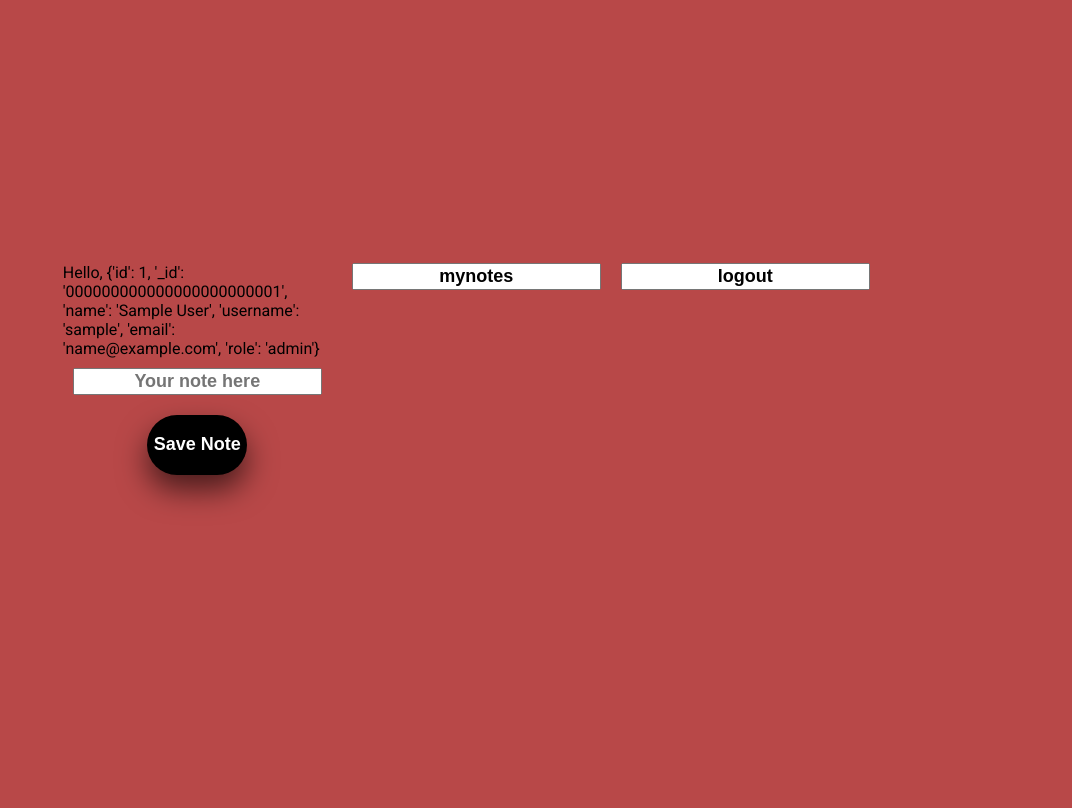
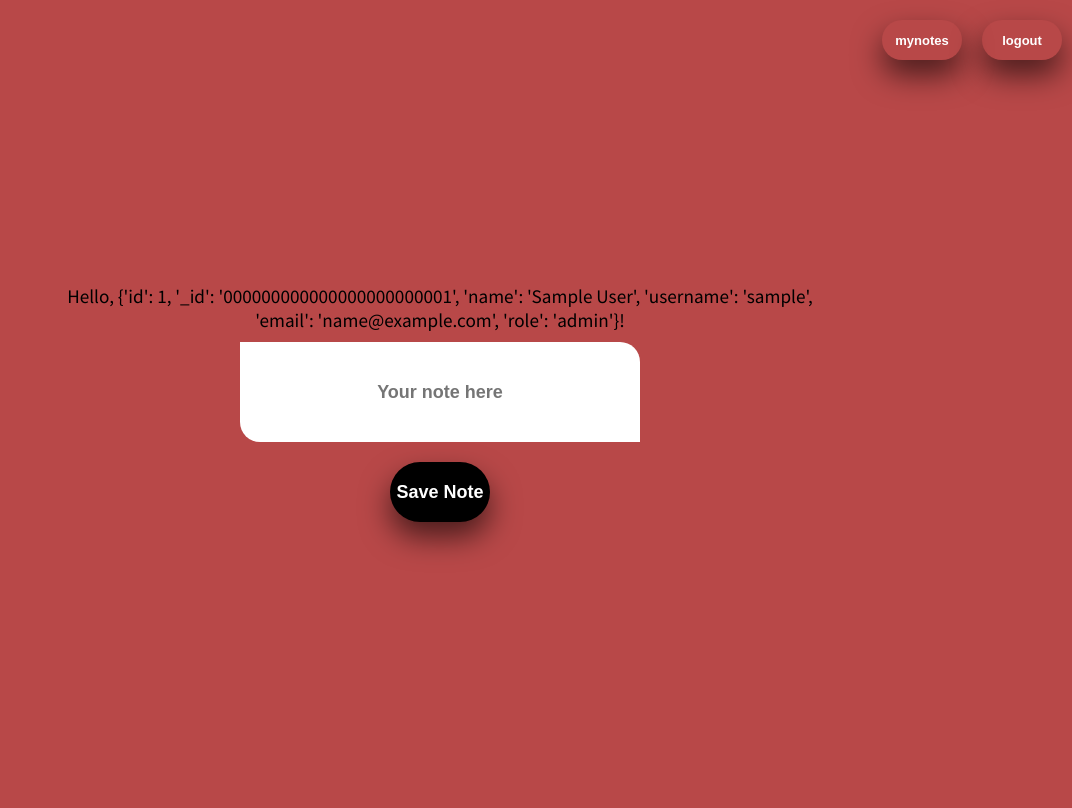
Before and after one commit to Phyvoz/Database-Project-2023, a Flask app: page /user in a window 1280 px wide. Shown: the whole page, without its empty margins (208-1280 px from the left). Before the commit the page ends 508 px from the top, so only its background shows below. Run offline with Flask 2, Linux system fonts and the light colour scheme; the visitor is signed in with stand-in values (Sample User, id 1).

Commit message:
UI fixes

```diff
--- a/main.py
+++ b/main.py
@@ -19,7 +19,7 @@ def encryptData(password):
 
 @app.route("/")
 def home():
-    return render_template('index.html', content='Testing')
+    return redirect(url_for('login'))
 
 @app.route("/login", methods=['POST', 'GET'])
 def login():
--- a/static/css/styles.css
+++ b/static/css/styles.css
@@ -1,6 +1,15 @@
-body {font-family: 'Roboto', sans-serif;
+html,body {
+    width: 100%;
+    height: 100%;
+}
+
+body {font-family: 'Source Sans Pro', sans-serif;
 background-color: rgb(184, 72, 72);
-color: black;}
+color: black;
+display: flex;
+justify-content: center;
+align-items: center;
+}
 
 form {display: flex;
 flex-direction: row;
@@ -8,7 +17,8 @@ flex-wrap: wrap;
 margin: 10px;
 justify-content: center;}
 
-p {margin: 0;}
+p {margin: 0;
+font-size: larger;}
 
 input {margin: 10;
 text-align: center;
@@ -20,6 +30,7 @@ div {display: flex;
 flex-direction: row;
 justify-content: space-around;
 margin: 20%;
+text-align: center;
 }
 
 h1 {display: flex;
@@ -43,3 +54,60 @@ border: transparent;}
 height: 60;
 border-radius: 30px;
 border: transparent;}
+
+.login_container {
+display: flex;
+flex-direction: column;
+}
+
+.signup_button {width: 80;
+height: 40;
+box-shadow: 0px 15px 30px 0px rgba(0, 0, 0, 0.6);
+background-color: rgb(247, 146, 118);
+color: rgb(255, 255, 255);
+border: transparent;
+border-radius: 30px;
+justify-content: center;
+align-items: center;
+font-size: small;}
+
+.notes_logout {position: absolute;
+top: 0px;
+right: 0px;
+margin: 0px;
+margin-top: 10px;}
+
+.mynotes {width: 80;
+height: 40;
+background-color: transparent;
+color: rgb(255, 255, 255);
+border: transparent;
+border-radius: 30px;
+justify-content: center;
+align-items: center;
+font-size: small;
+box-shadow: 0px 15px 30px 0px rgba(0, 0, 0, 0.6);
+cursor: pointer;}
+
+.logout {width: 80;
+height: 40;
+background-color: transparent;
+color: rgb(255, 255, 255);
+border: transparent;
+border-radius: 30px;
+justify-content: center;
+align-items: center;
+font-size: small;
+box-shadow: 0px 15px 30px 0px rgba(0, 0, 0, 0.6);
+cursor: pointer;}
+
+.note_form {display: flex;
+flex-direction: column;
+}
+
+.note_field {width: 400;
+height: 100;
+border-bottom-left-radius: 20px;
+border-top-right-radius: 20px;
+border: transparent;
+}
--- a/templates/base.html
+++ b/templates/base.html
@@ -4,11 +4,12 @@
     <meta http-equiv="X-UA-Compatible" content="IE=edge">
     <meta name="viewport" content="width=device-width, initial-scale=1.0">
     <link rel="stylesheet" href="{{ url_for('static', filename='css/styles.css') }}">
-    <link rel="preconnect" href="https://fonts.googleapis.com"><link rel="preconnect" href="https://fonts.gstatic.com" crossorigin><link href="https://fonts.googleapis.com/css2?family=Roboto:ital,wght@0,100;0,300;0,400;0,500;0,700;0,900;1,100;1,300;1,400;1,500;1,700;1,900&display=swap" rel="stylesheet">
-    <title>Database Project</title>
+    <link rel="preconnect" href="https://fonts.googleapis.com">
+    <link rel="preconnect" href="https://fonts.gstatic.com" crossorigin>
+    <link href="https://fonts.googleapis.com/css2?family=Source+Sans+Pro:ital,wght@0,200;0,300;0,400;0,600;0,700;0,900;1,200;1,300;1,400;1,600;1,700&display=swap" rel="stylesheet">
     <style>
         table {
-          font-family: arial, sans-serif;
+          font-family: 'Source Sans Pro', sans-serif;;
           border-collapse: collapse;
           width: 100%;
         }
--- a/templates/login.html
+++ b/templates/login.html
@@ -10,12 +10,13 @@
 	{% endwith %}
 <div>
 <h1>progressApp.©</h1>
-
+<div class="login_container">
 	<form action="#" method="post" autocomplete="off" class="login_form">
 		<p><input type="text" name="nm" placeholder="username" class="user_field"/></p>
 		<p><input type="password" name="pw" placeholder="password" class="pw_field"></p>
 		<p><input type="submit" value="Log In" class="submit_button"/></p>
 	</form>
-	<a href=signup><input type=”button” value=signup></a>
+	<a href=signup><input type=”button” value=signup class="signup_button"></a>
+</div>
 </div>
 {% endblock %}
--- a/templates/mynotes.html
+++ b/templates/mynotes.html
@@ -16,7 +16,9 @@
         </tr>
     {% endfor %}
     </table>
-    <a href=user><input type=”button” value=user></a>
-    <a href=logout><input type=”button” value=logout></a>
+</div>
+<div class="notes_logout">
+    <a href=user><input type=”button” value=user class="mynotes"></a>
+    <a href=logout><input type=”button” value=logout class="logout"></a>
 </div>
 {% endblock %}
--- a/templates/user.html
+++ b/templates/user.html
@@ -1,19 +1,22 @@
 {% extends "base.html" %}
 {% block content %}
-{% with messages = get_flashed_messages() %}
-{% if messages %}
-    {% for message in messages %}
-        <p>{{ message }}</p>
-    {% endfor %}
-{% endif %}
-{% endwith %}
 <div>
     <form action="#" method="post" autocomplete="off" class="note_form">
-        <p>Hello, {{user}}</p>
+        {% with messages = get_flashed_messages() %}
+        {% if messages %}
+            {% for message in messages %}
+                <p>{{ message }}</p>
+            {% endfor %}
+        {% endif %}
+        {% endwith %}
+        <p>Hello, {{user}}!</p>
         <p><input type="text" name="nt" placeholder="Your note here" class="note_field"></p>
         <p><input type="submit" value="Save Note" class="submit_button"/></p>
     </form>
-    <a href=mynotes><input type=”button” value=mynotes></a>
-    <a href=logout><input type=”button” value=logout></a>
 </div>
+    <div class="notes_logout">
+        <a href=mynotes><input type=”button” value=mynotes class="mynotes"></a>
+        <a href=logout><input type=”button” value=logout class="logout"></a>
+    </div>
+
 {% endblock %}
```
